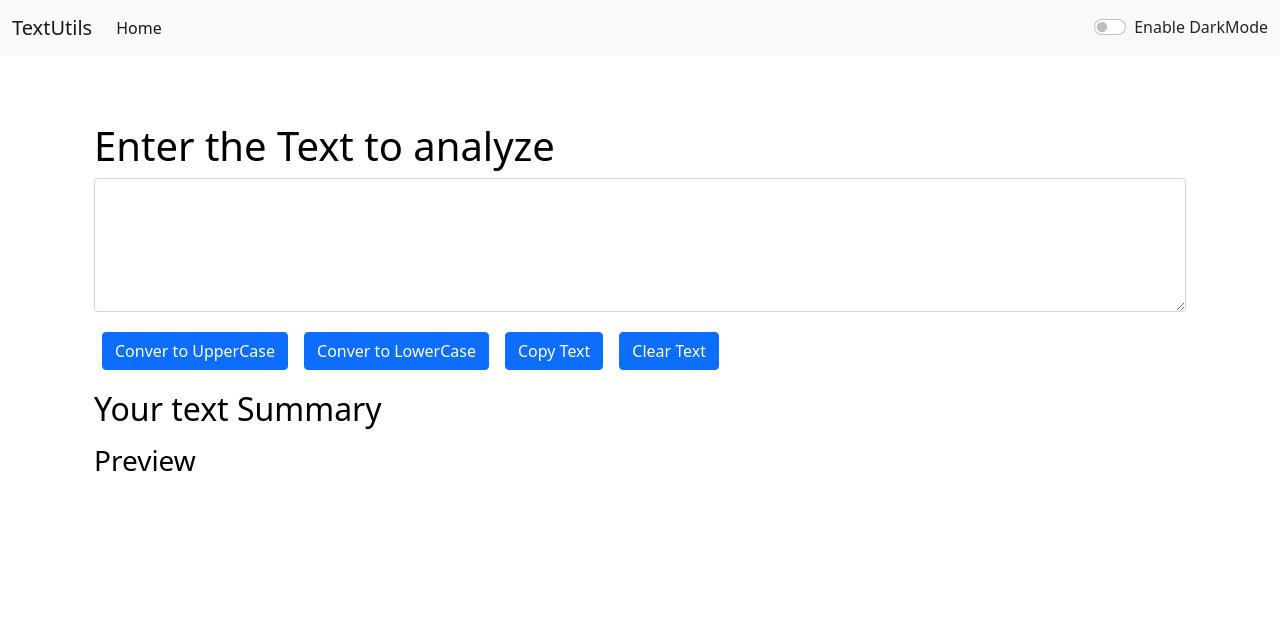
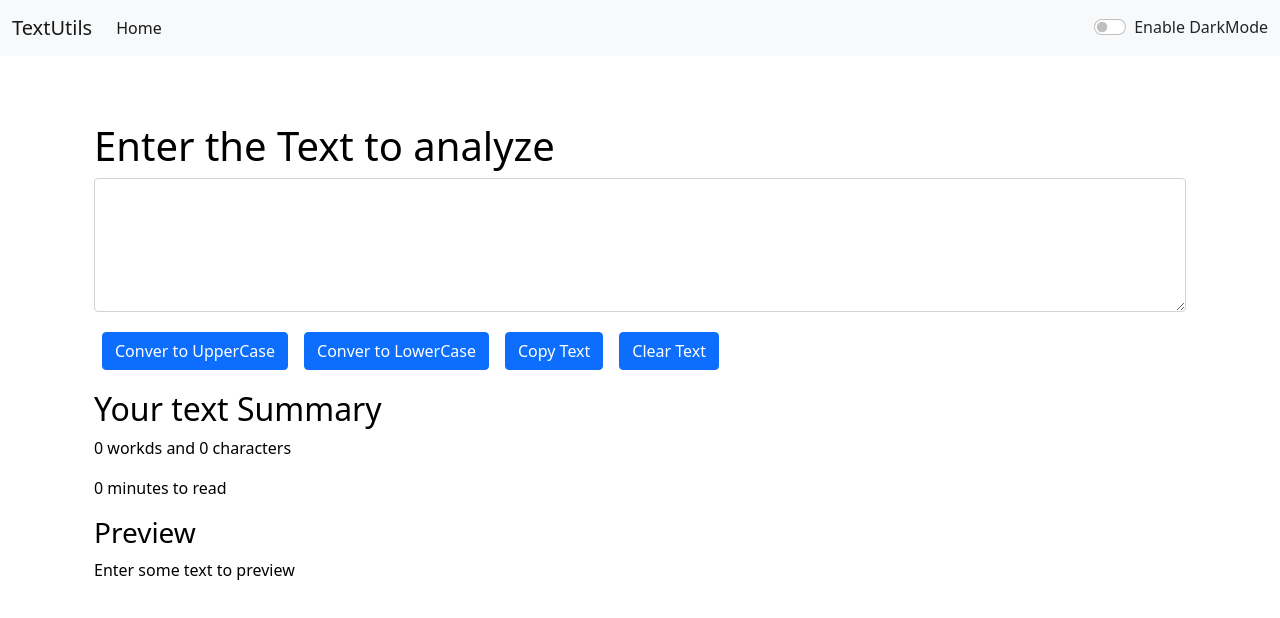
Before and after one commit to BibhuPrasadPanda97/TextUtils-React, a React (Create React App) app: page / in a window 1280 px wide. Shown: the top 618 px of the page. Built offline with nearby package versions, Linux system fonts and the light colour scheme.

Commit message:
Char Length fixed

```diff
--- a/src/components/TextForm.js
+++ b/src/components/TextForm.js
@@ -37,8 +37,7 @@ export default function TextForm(props) {
         // console.log(event.target.value);
     }
 
-    const [text, setText] = useState();
-    // let textLen = text.length;
+    const [text, setText] = useState('');
     return (
         <>
             <div className='container' style={{color: props.mode==='dark'?'white':'black'}}>
@@ -53,10 +52,10 @@ export default function TextForm(props) {
             </div>
             <div className="container my-3" style={{color: props.mode==='dark'?'white':'black'}}>
                 <h2>Your text Summary</h2>
-                {/* <p>{text.split(" ").length} workds and {text.length} characters</p> */}
-                {/* <p>{0.008 * text.split(" ").length} minutes to read</p> */}
+                <p>{text.split(" ").filter((element) => {return element.length!=0}).length} workds and {text.length} characters</p>
+                <p>{0.008 * text.split(" ").filter((element) => {return element.length!=0}).length} minutes to read</p>
                 <h3 className='mt-3'>Preview</h3>
-                {/* <p>{textLen>0 ? text:"Enter some text to preview"}</p> */}
+                <p>{text.length>0 ? text:"Enter some text to preview"}</p>
                 <p>{text}</p>
             </div>
         </>
```
